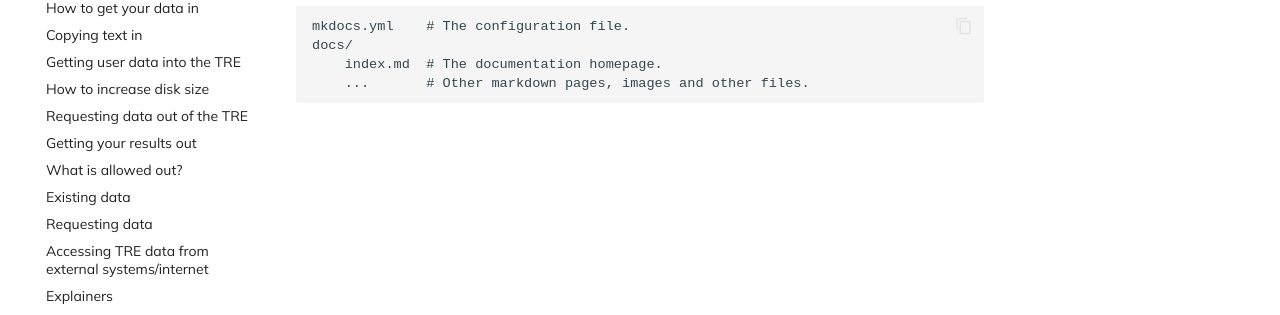
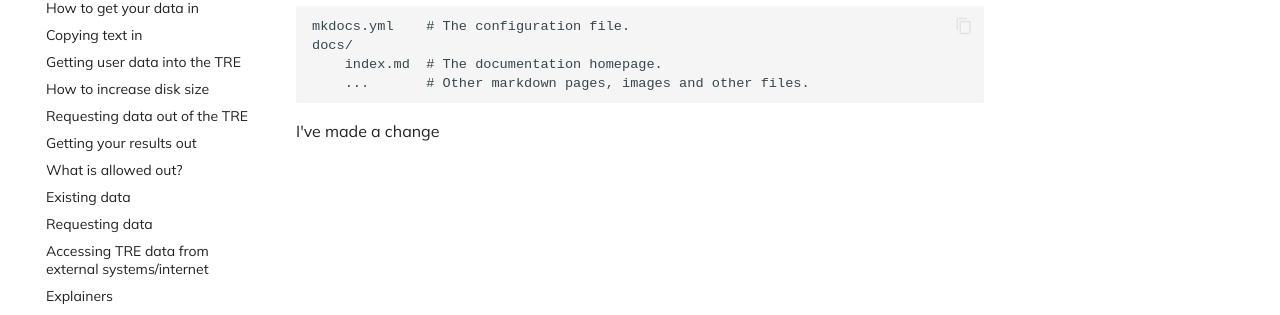
Before and after one commit to genes-and-health/TRE-documentation-v3, an MkDocs documentation site: the page built from docs/index.md, in a window 1280 px wide. Shown: the part 508-823 px from the top of the page. Built offline with MkDocs 1.6.1 and Material for MkDocs 9.7.7, drawn with Linux system fonts in a browser that asks for light colours.

Commit message:
Update index.md
test change to see if pushes web update

```diff
--- a/docs/index.md
+++ b/docs/index.md
@@ -15,3 +15,5 @@ For full documentation visit [mkdocs.org](https://www.mkdocs.org).
     docs/
         index.md  # The documentation homepage.
         ...       # Other markdown pages, images and other files.
+
+I've made a change
```
